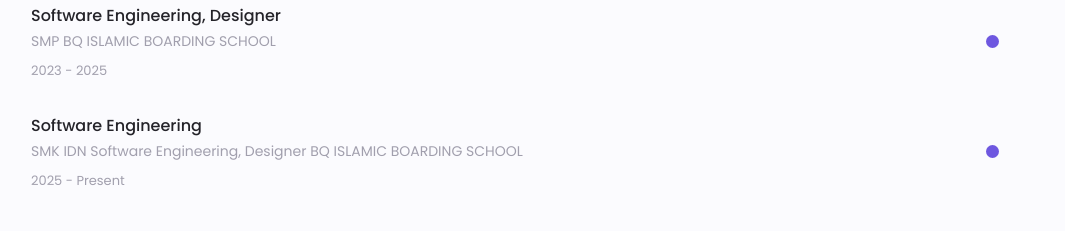
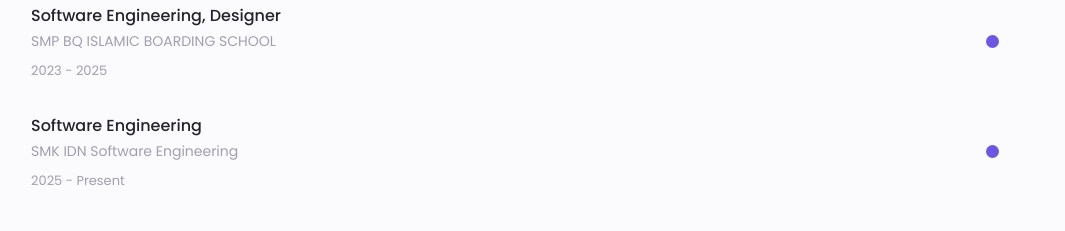
Before and after one commit to kiiiihasss/rizki-portfolio, a plain HTML site: page index.html in a window 1280 px wide. Shown: the part 3097-3328 px from the top of the page, without its empty margins (125-1190 px from the left). Drawn offline with nearby package versions, Linux system fonts and the light colour scheme; some icons are missing.

Commit message:
last finishing

```diff
--- a/index.html
+++ b/index.html
@@ -355,7 +355,7 @@
                     <div class="qualification__data">
                         <div>
                             <h3 class="qualification__title">Software Engineering</h3>
-                            <span class="qualification__subtitle">SMK IDN Software Engineering, Designer BQ ISLAMIC BOARDING SCHOOL</span>
+                            <span class="qualification__subtitle">SMK IDN Software Engineering</span>
                             <div class="qualification__calendar">
                                 <i class="uil uil-calendar-alt"></i>
                                 2025 - Present
```
